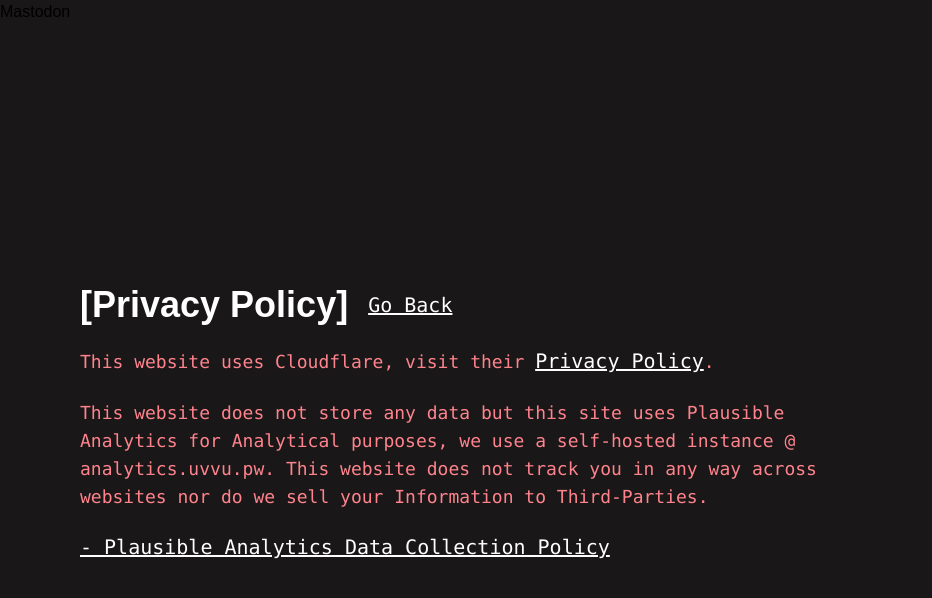
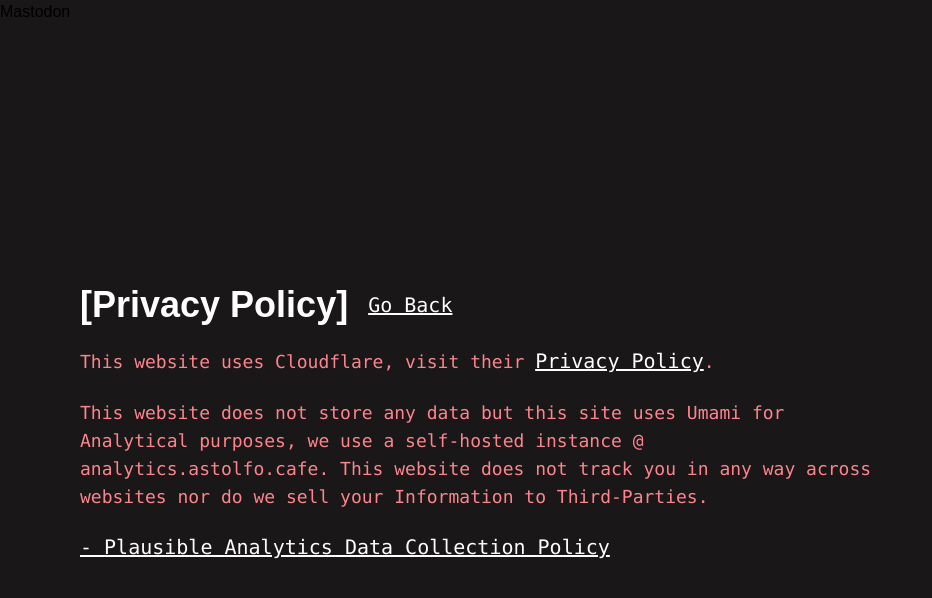
Before and after one commit to ArtieFuzzz/dev.astolfo.cafe, a SvelteKit app: page /privacy in a window 1280 px wide. Shown: the top 598 px of the page, without its empty margins (0-932 px from the left). Built offline with nearby package versions, Linux system fonts and the light colour scheme; a small style sheet from the web is missing.

Commit message:
chore: Update privacy policy

```diff
--- a/src/app.html
+++ b/src/app.html
@@ -10,7 +10,8 @@
   <meta keywords="ArtieFuzzz, Artie, Fuzzz, ArtieFuzz, Fuzz" />
   %sveltekit.head%
 
-  <script async src="https://analytics.astolfo.cafe/script.js" data-website-id="2c8e06b4-99a2-48a5-ba00-cec1f06af8cd"></script>
+  <script async src="https://analytics.astolfo.cafe/script.js"
+    data-website-id="2c8e06b4-99a2-48a5-ba00-cec1f06af8cd"></script>
   <link rel="me" href="https://mastodon.world/@artiefuzzz">Mastodon</link>
 </head>
 
--- a/src/routes/privacy/+page.svelte
+++ b/src/routes/privacy/+page.svelte
@@ -23,8 +23,8 @@
       </p>
 
       <p>
-        This website does not store any data but this site uses Plausible Analytics for Analytical
-        purposes, we use a self-hosted instance @ analytics.uvvu.pw. This website does not track you
+        This website does not store any data but this site uses Umami for Analytical
+        purposes, we use a self-hosted instance @ analytics.astolfo.cafe. This website does not track you
         in any way across websites nor do we sell your Information to Third-Parties.
       </p>
 
```
